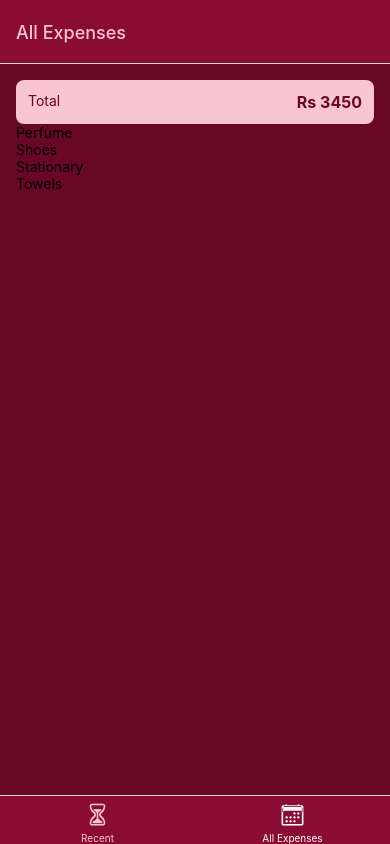
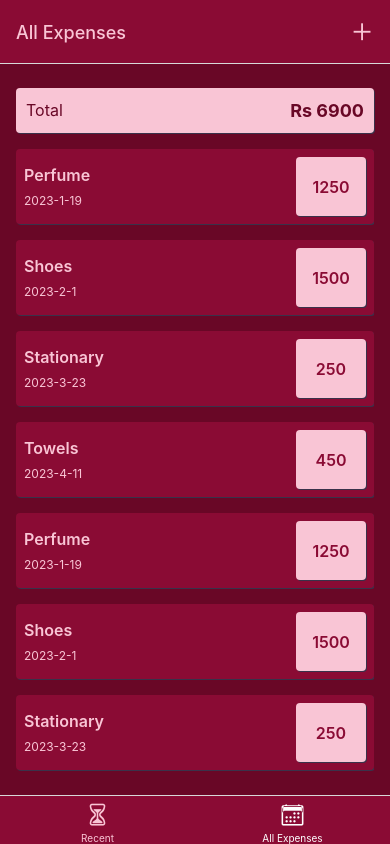
Before and after one commit to Nayni19/Expense-Tracker-App, a React Native app: screen /AllExpenses in a window 390 px wide. Built offline with nearby package versions, Linux system fonts and the light colour scheme.

Commit message:
Expenses Item updated

```diff
--- a/App.js
+++ b/App.js
@@ -8,11 +8,14 @@ import ManageExpenses from "./screens/ManageExpenses";
 import RecentExpenses from "./screens/RecentExpenses";
 import AllExpenses from "./screens/AllExpenses";
 import { GlobalStyles } from "./styles";
+import Icon from "./UI/Icon";
 
 export default function App() {
   const Stack = createNativeStackNavigator();
   const Tab = createBottomTabNavigator();
-
+  const pressHandler = () => {
+    console.log("Pressed");
+  };
   const ExpensesOverview = () => {
     return (
       <Tab.Navigator
@@ -22,6 +25,16 @@ export default function App() {
           tabBarStyle: { backgroundColor: GlobalStyles.colors.primary700 },
           tabBarActiveTintColor: "white",
           tabBarInactiveTintColor: GlobalStyles.colors.primary100,
+          headerRight: ({ tintColor }) => {
+            return (
+              <Icon
+                size={30}
+                color={tintColor}
+                icon="add"
+                onPress={pressHandler}
+              />
+            );
+          },
         }}
       >
         <Tab.Screen
--- /dev/null
+++ b/UI/Icon.js
@@ -0,0 +1,27 @@
+import { Pressable, StyleSheet, View } from "react-native";
+import { Ionicons } from "@expo/vector-icons";
+
+const Icon = ({ icon, size, color, onPress }) => {
+  return (
+    <Pressable
+      onPress={onPress}
+      style={({ pressed }) => pressed && styles.press}
+    >
+      <View style={styles.root}>
+        <Ionicons name={icon} size={size} color={color} />
+      </View>
+    </Pressable>
+  );
+};
+
+export default Icon;
+
+const styles = StyleSheet.create({
+  root: {
+    padding: 8,
+    marginHorizontal: 4,
+  },
+  press: {
+    opacity: 0.75,
+  },
+});
--- /dev/null
+++ b/components/ExpensesOutput/ExpenseItem.js
@@ -0,0 +1,66 @@
+import { Pressable, View, Text, StyleSheet } from "react-native";
+import { GlobalStyles } from "../../styles";
+import getFormattedDate from "../../util/date";
+
+const ExpenseItem = ({ desc, date, amount }) => {
+  return (
+    <Pressable style={({ pressed }) => pressed && styles.press}>
+      <View style={styles.root}>
+        <View style={styles.descContainer}>
+          <Text style={styles.descText}>{desc}</Text>
+          <Text style={styles.dateText}>{getFormattedDate(date)}</Text>
+        </View>
+        <View style={styles.amtContainer}>
+          <Text style={styles.amtText}>{amount}</Text>
+        </View>
+      </View>
+    </Pressable>
+  );
+};
+export default ExpenseItem;
+
+const styles = StyleSheet.create({
+  root: {
+    backgroundColor: GlobalStyles.colors.primary700,
+    flexDirection: "row",
+    justifyContent: "space-between",
+    marginVertical: 8,
+    padding: 8,
+    borderRadius: 4,
+    elevation: 4,
+    shadowColor: GlobalStyles.colors.gray500,
+    shadowOffset: { width: 1, height: 1 },
+  },
+  descContainer: {
+    paddingVertical: 8,
+  },
+  descText: {
+    color: GlobalStyles.colors.primary100,
+    fontSize: 16,
+    fontWeight: 600,
+    marginBottom: 8,
+  },
+  dateText: {
+    color: GlobalStyles.colors.primary100,
+    fontSize: 12,
+  },
+  amtContainer: {
+    backgroundColor: GlobalStyles.colors.primary100,
+    borderRadius: 4,
+    width: 70,
+    alignItems: "center",
+    justifyContent: "center",
+    elevation: 4,
+    shadowColor: GlobalStyles.colors.gray500,
+    shadowOffset: { width: 1, height: 1 },
+  },
+  amtText: {
+    textAlign: "center",
+    fontWeight: 600,
+    fontSize: 16,
+    color: GlobalStyles.colors.primary700,
+  },
+  press: {
+    opacity: 0.75,
+  },
+});
--- a/components/ExpensesOutput/ExpensesList.js
+++ b/components/ExpensesOutput/ExpensesList.js
@@ -1,11 +1,8 @@
 import { FlatList, Text, View } from "react-native";
+import ExpenseItem from "./ExpenseItem";
 
 const renderExpenses = (itemData) => {
-  return (
-    <View>
-      <Text>{itemData.item.desc}</Text>
-    </View>
-  );
+  return <ExpenseItem {...itemData.item} />;
 };
 const ExpensesList = ({ expenses }) => {
   return <FlatList data={expenses} renderItem={renderExpenses} />;
--- a/components/ExpensesOutput/ExpensesOutput.js
+++ b/components/ExpensesOutput/ExpensesOutput.js
@@ -29,6 +29,30 @@ const ExpensesOutput = ({ expenses, period }) => {
       amount: 450,
       date: new Date("2023-04-11"),
     },
+    {
+      id: "e5",
+      desc: "Perfume",
+      amount: 1250,
+      date: new Date("2023-01-19"),
+    },
+    {
+      id: "e6",
+      desc: "Shoes",
+      amount: 1500,
+      date: new Date("2023-02-01"),
+    },
+    {
+      id: "e7",
+      desc: "Stationary",
+      amount: 250,
+      date: new Date("2023-03-23"),
+    },
+    {
+      id: "e8",
+      desc: "Towels",
+      amount: 450,
+      date: new Date("2023-04-11"),
+    },
   ];
   return (
     <View style={styles.root}>
--- a/components/ExpensesOutput/ExpensesSummary.js
+++ b/components/ExpensesOutput/ExpensesSummary.js
@@ -19,16 +19,21 @@ const styles = StyleSheet.create({
     backgroundColor: GlobalStyles.colors.primary100,
     flexDirection: "row",
     justifyContent: "space-between",
-    padding: 12,
-    borderRadius: 8,
+    padding: 10,
+    paddingVertical: 12,
+    marginVertical: 8,
+    borderRadius: 4,
+    elevation: 4,
+    shadowColor: GlobalStyles.colors.gray500,
+    shadowOffset: { width: 1, height: 1 },
   },
   periodText: {
     color: GlobalStyles.colors.primary800,
-    fontSize: 14,
+    fontSize: 16,
   },
   sumText: {
     color: GlobalStyles.colors.primary800,
-    fontSize: 16,
+    fontSize: 18,
     fontWeight: 700,
   },
 });
--- /dev/null
+++ b/util/date.js
@@ -0,0 +1,5 @@
+const getFormattedDate = (date) => {
+  return `${date.getFullYear()}-${date.getMonth() + 1}-${date.getDate()}`;
+};
+
+export default getFormattedDate;
```
